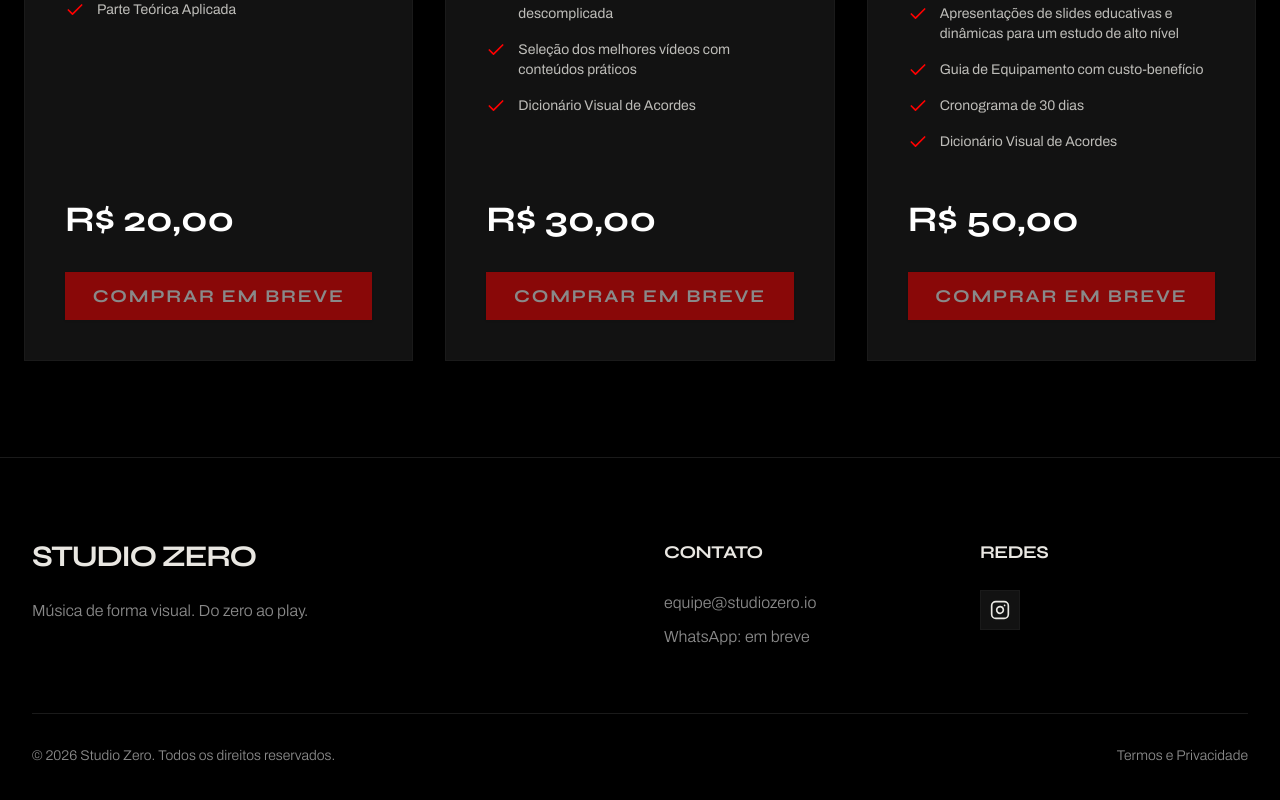
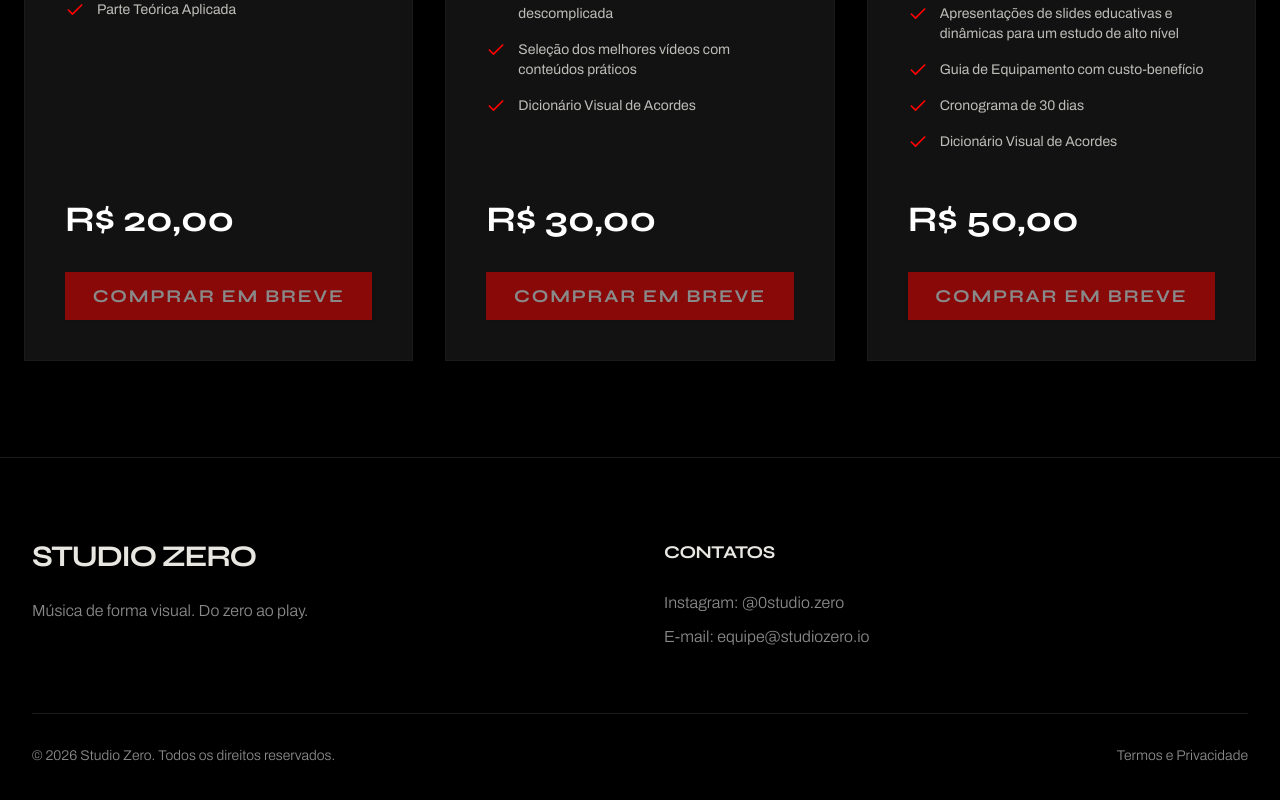
Before and after one commit to Tiffanylimaa/studiozero, a React (Vite) app in the folder apps/web/: page /baixo in a window 1280 px wide. Shown: the part 713-1513 px from the top of the page. Built offline with nearby package versions, Linux system fonts and the light colour scheme.

Commit message:
Update footer contacts and material access SEO

```diff
--- a/apps/web/index.html
+++ b/apps/web/index.html
@@ -1,5 +1,5 @@
 <!doctype html>
-<html lang="en">
+<html lang="pt-BR">
 	<head>
 		<meta charset="UTF-8" />
 		<link rel="icon" type="image/png" href="https://horizons-cdn.hostinger.com/ee59deb9-dc8b-48f3-9bc9-45fcf081c6dc/d5755b244e20a03c63c9b7bae8b964b2.png" />
--- a/apps/web/src/components/Footer.jsx
+++ b/apps/web/src/components/Footer.jsx
@@ -1,6 +1,5 @@
 
 import React from 'react';
-import { Instagram } from 'lucide-react';
 import { Link } from 'react-router-dom';
 
 function Footer() {
@@ -18,24 +17,21 @@ function Footer() {
           </div>
 
           <div className="space-y-6">
-            <h4 className="font-syne text-lg font-bold text-foreground">Contato</h4>
+            <h4 className="font-syne text-lg font-bold text-foreground">Contatos</h4>
             <div className="space-y-2 text-muted-foreground font-light">
-              <p>equipe@studiozero.io</p>
-              <p>WhatsApp: em breve</p>
-            </div>
-          </div>
-
-          <div className="space-y-6">
-            <h4 className="font-syne text-lg font-bold text-foreground">Redes</h4>
-            <div className="flex items-center space-x-4">
               <a
-                href="https://www.instagram.com/0studio.zero/?utm_source=ig_web_button_share_sheet"
+                href="https://www.instagram.com/0studio.zero"
                 target="_blank"
                 rel="noopener noreferrer"
-                className="w-10 h-10 bg-card border border-border flex items-center justify-center hover:border-primary hover:text-primary transition-colors"
-                aria-label="Instagram"
+                className="block hover:text-primary transition-colors"
               >
-                <Instagram className="w-5 h-5" />
+                Instagram: @0studio.zero
+              </a>
+              <a
+                href="mailto:equipe@studiozero.io"
+                className="block hover:text-primary transition-colors"
+              >
+                E-mail: equipe@studiozero.io
               </a>
             </div>
           </div>
--- a/apps/web/src/pages/AcessoMaterialPage.jsx
+++ b/apps/web/src/pages/AcessoMaterialPage.jsx
@@ -15,9 +15,9 @@ import Footer from '@/components/Footer.jsx';
 import { Button } from '@/components/ui/button';
 
 const kiwifyAccessUrl = "";
-const instagramUrl = "";
+const instagramUrl = "https://www.instagram.com/0studio.zero";
 const communityUrl = "";
-const supportEmail = "";
+const supportEmail = "equipe@studiozero.io";
 
 const checklist = [
   'Confirmar o e-mail usado na compra',
@@ -51,6 +51,7 @@ function AcessoMaterialPage() {
           name="description"
           content="Página de pós-compra para acessar materiais digitais do Studio Zero pela Kiwify."
         />
+        <meta name="robots" content="noindex, nofollow" />
       </Helmet>
 
       <Header />
@@ -109,6 +110,11 @@ function AcessoMaterialPage() {
                   Link de acesso em breve. Use o e-mail enviado pela Kiwify após a compra.
                 </p>
               )}
+
+              <p className="text-sm text-muted-foreground mt-6 font-light leading-relaxed">
+                Produto vendido e entregue pela Kiwify. Esta página funciona como ecossistema
+                pós-compra do Studio Zero.
+              </p>
             </article>
 
             <aside className="bg-section-contrast border border-border p-8 md:p-10">
@@ -223,6 +229,25 @@ function AcessoMaterialPage() {
             <p className="text-muted-foreground font-light leading-relaxed mb-8">
               Se tiver dificuldade de acesso, entre em contato pelo e-mail de suporte informado pelo Studio Zero.
             </p>
+            <div className="border border-border bg-section-contrast p-6 mb-8">
+              <h3 className="font-syne text-xl font-bold text-foreground mb-4">Contatos</h3>
+              <div className="space-y-2 text-muted-foreground font-light">
+                <a
+                  href={instagramUrl}
+                  target="_blank"
+                  rel="noopener noreferrer"
+                  className="block hover:text-primary transition-colors"
+                >
+                  Instagram: @0studio.zero
+                </a>
+                <a
+                  href={`mailto:${supportEmail}`}
+                  className="block hover:text-primary transition-colors"
+                >
+                  E-mail: equipe@studiozero.io
+                </a>
+              </div>
+            </div>
             {supportEmail ? (
               <Button asChild className="bg-primary hover:bg-primary/90 text-white rounded-sm px-8 py-6 font-syne uppercase tracking-widest">
                 <a href={`mailto:${supportEmail}`}>
```
Also changed, not shown: 1 other file (tests, documents, lock files or other folders).
